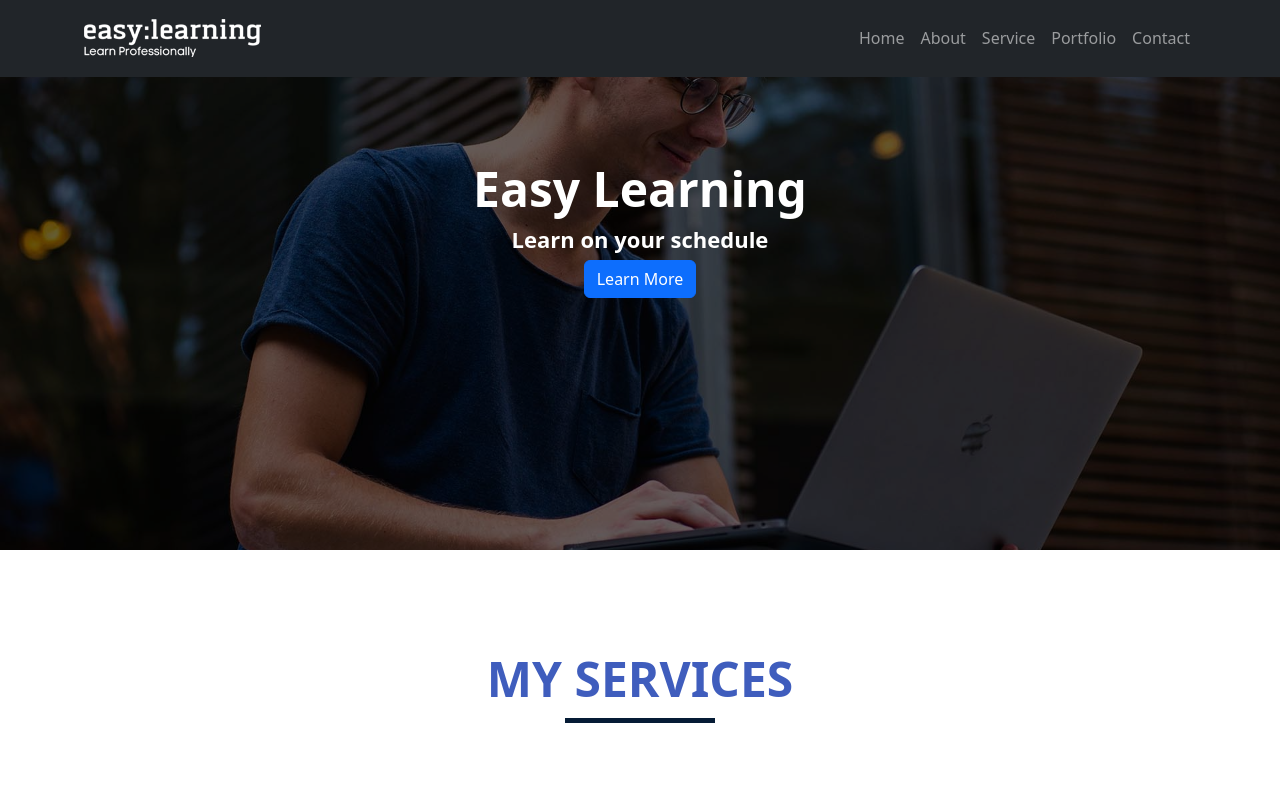
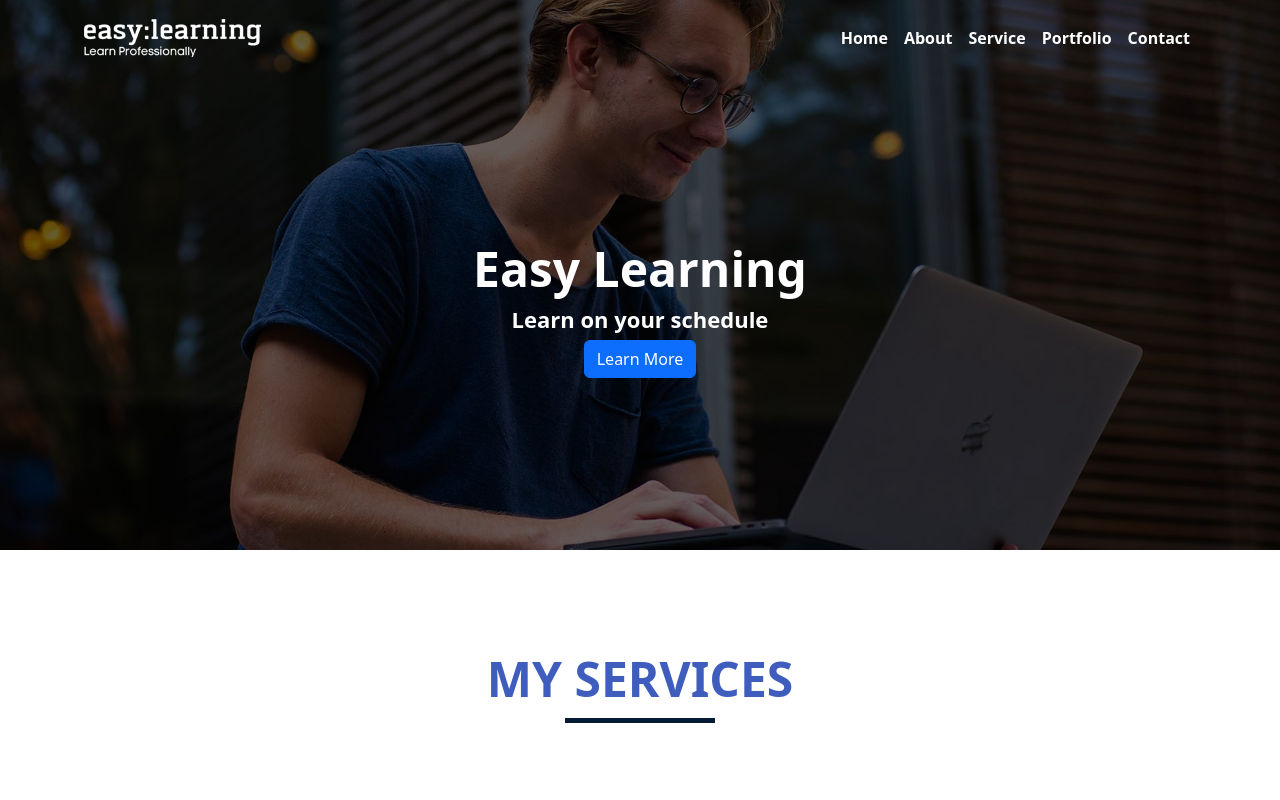
Before and after one commit to emon1432/react-laravel-PWA-ecommerce, a React (Create React App) app in the folder frontend/: page / in a window 1280 px wide. Shown: the top 800 px of the page. Built offline with nearby package versions, Linux system fonts and the light colour scheme.

Commit message:
fixed css issue

```diff
--- a/frontend/src/assets/css/custom.css
+++ b/frontend/src/assets/css/custom.css
@@ -15,7 +15,7 @@
 }
 
 .topContent {
-    margin-top: 10em;
+    margin-top: 15em;
 }
 
 .topTitle {
@@ -77,14 +77,44 @@
     font-weight: 400;
 }
 
-.navBarTitle{
+.navBarTitle {
     font-weight: 700;
     color: #ffffff !important;
     font-size: 30px;
 }
 
-.navBarTitleScroll{
+.navBarTitleScroll {
     font-weight: 700;
     color: #3f5dbd !important;
     font-size: 40px;
 }
+
+.navBarBackground {
+    -webkit-transition: background-color 400ms linear;
+    -moz-transition: background-color 400ms linear;
+    -o-transition: background-color 400ms linear;
+    transition: background-color 400ms linear;
+    background-color: rgba(00, 00, 00, 0.0) !important;
+}
+
+.navBarBackgroundScroll {
+    -webkit-transition: background-color 400ms linear;
+    -moz-transition: background-color 400ms linear;
+    -o-transition: background-color 400ms linear;
+    transition: background-color 400ms linear;
+    background-color: #ffffff !important;
+}
+
+.navItem{
+    text-decoration: none !important;
+    color: #ffffff !important;
+    font-weight: 700;
+    font-size: 16px;
+}
+
+.navItemScroll{
+    text-decoration: none !important;
+    color: #000000 !important;
+    font-weight: 700;
+    font-size: 16px;
+}
--- a/frontend/src/components/Services/Services.jsx
+++ b/frontend/src/components/Services/Services.jsx
@@ -1,7 +1,5 @@
 import React, { Component, Fragment } from "react";
 import { Col, Container, Row } from "react-bootstrap";
-import "../../assets/css/bootstrap.min.css";
-import "../../assets/css/custom.css";
 import designIcon from "../../assets/images/design.png";
 import ecommerceIcon from "../../assets/images/ecommerce.png";
 import webIcon from "../../assets/images/web.png";
--- a/frontend/src/components/TopBanner/TopBanner.jsx
+++ b/frontend/src/components/TopBanner/TopBanner.jsx
@@ -1,7 +1,5 @@
 import React, { Component, Fragment } from "react";
 import { Button, Col, Container, Row } from "react-bootstrap";
-import "../../assets/css/bootstrap.min.css";
-import "../../assets/css/custom.css";
 
 export class TopBanner extends Component {
   render() {
--- a/frontend/src/components/TopNavigation/TopNavigation.jsx
+++ b/frontend/src/components/TopNavigation/TopNavigation.jsx
@@ -1,7 +1,9 @@
 import React, { Component } from "react";
 import { Container, Nav, Navbar } from "react-bootstrap";
+import "../../assets/css/bootstrap.min.css";
+import "../../assets/css/custom.css";
+import blackLogo from "../../assets/images/logo_black.png";
 import whiteLogo from "../../assets/images/logo_white.png";
-import blackLogo from "../../assets/images/logo_black.png";
 
 export class TopNavigation extends Component {
   constructor() {
@@ -9,6 +11,8 @@ export class TopNavigation extends Component {
     this.state = {
       navBarTitle: "navBarTitle",
       navBarLogo: [whiteLogo],
+      navBarBackground: "navBarBackground",
+      navItem: "navItem",
     };
   }
 
@@ -17,11 +21,15 @@ export class TopNavigation extends Component {
       this.setState({
         navBarTitle: ["navBarTitleScroll"],
         navBarLogo: [blackLogo],
+        navBarBackground: ["navBarBackgroundScroll"],
+        navItem: ["navItemScroll"],
       });
     } else if (window.scrollY < 100) {
       this.setState({
         navBarTitle: ["navBarTitle"],
         navBarLogo: [whiteLogo],
+        navBarBackground: ["navBarBackground"],
+        navItem: ["navItem"],
       });
     }
   };
@@ -31,7 +39,7 @@ export class TopNavigation extends Component {
   }
   render() {
     return (
-      <Navbar collapseOnSelect fixed="top" expand="lg" bg="dark" variant="dark">
+      <Navbar className={this.state.navBarBackground} collapseOnSelect fixed="top" expand="lg" bg="dark" variant="dark">
         <Container>
           <Navbar.Brand className={this.state.navBarTitle} href="#home">
             <img src={this.state.navBarLogo} alt="Logo" />
@@ -40,11 +48,11 @@ export class TopNavigation extends Component {
           <Navbar.Collapse id="responsive-navbar-nav">
             <Nav className="me-auto"></Nav>
             <Nav>
-              <Nav.Link href="#home">Home</Nav.Link>
-              <Nav.Link href="#about">About</Nav.Link>
-              <Nav.Link href="#service">Service</Nav.Link>
-              <Nav.Link href="#portfolio">Portfolio</Nav.Link>
-              <Nav.Link href="#contact">Contact</Nav.Link>
+              <Nav.Link className={this.state.navItem} href="#home">Home</Nav.Link>
+              <Nav.Link className={this.state.navItem} href="#about">About</Nav.Link>
+              <Nav.Link className={this.state.navItem} href="#service">Service</Nav.Link>
+              <Nav.Link className={this.state.navItem} href="#portfolio">Portfolio</Nav.Link>
+              <Nav.Link className={this.state.navItem} href="#contact">Contact</Nav.Link>
             </Nav>
           </Navbar.Collapse>
         </Container>
```
